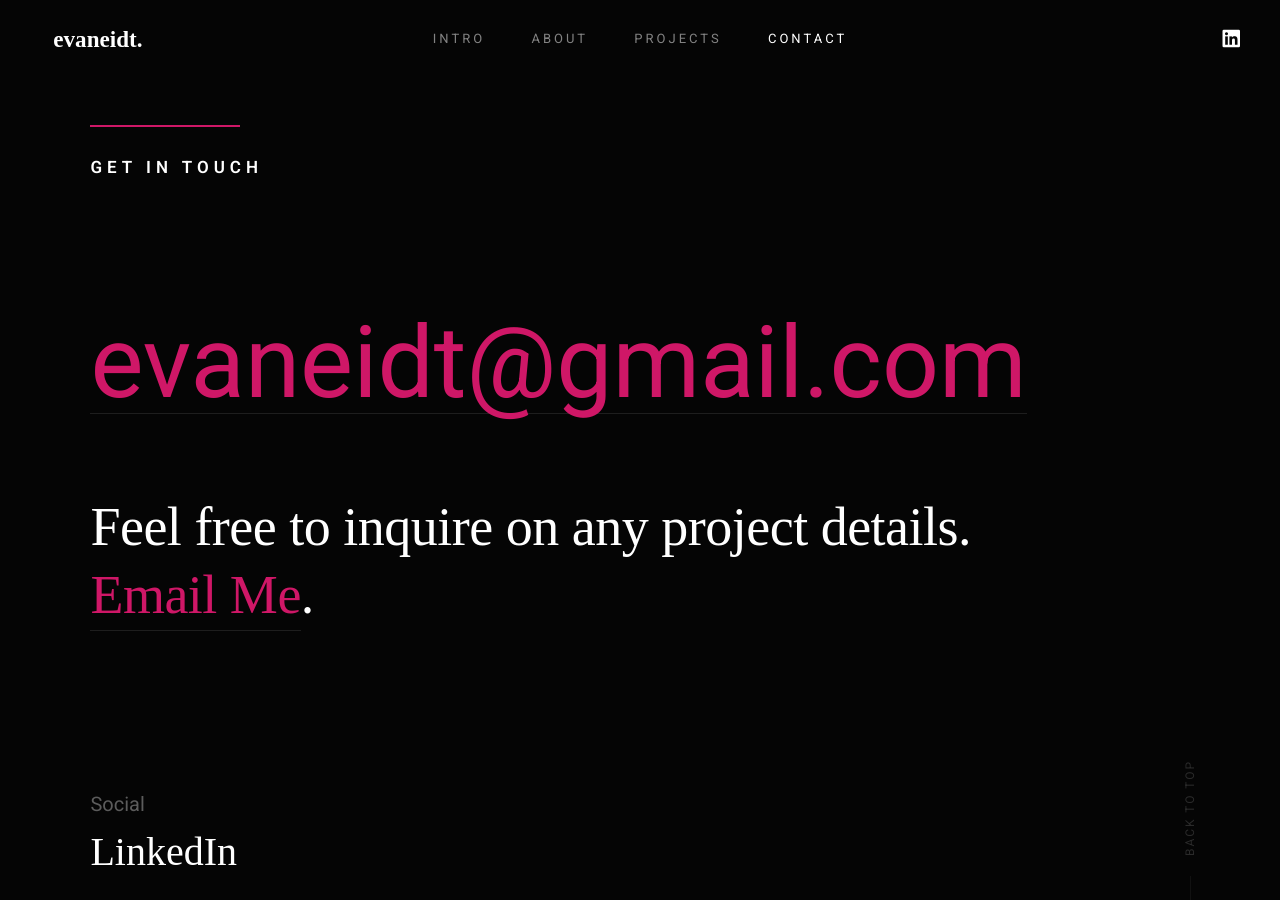
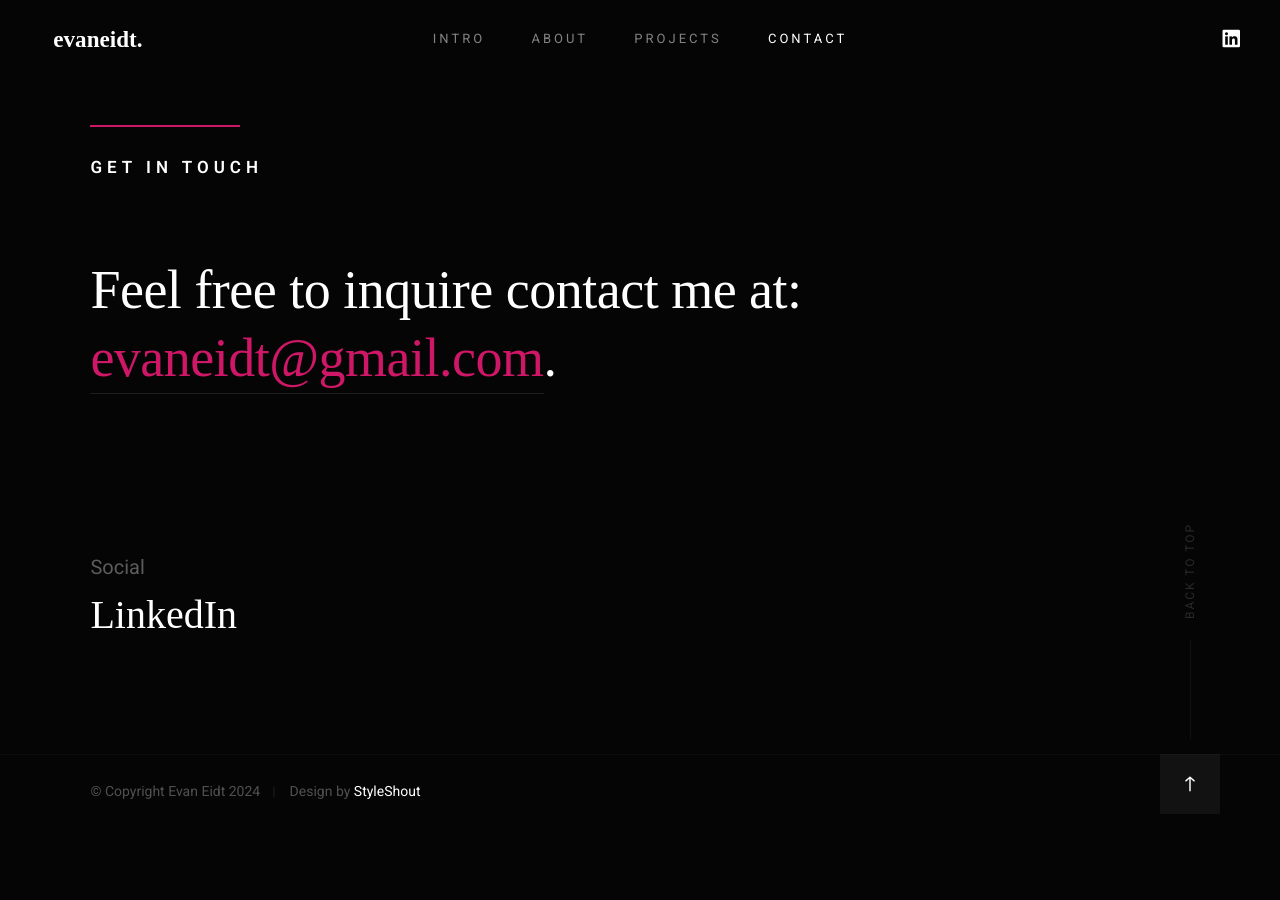
Before and after one commit to E-Eidt/e-eidt.github.io, a Jekyll site: the page index.html, which Jekyll copies as it is, in a window 1280 px wide and 900 px high, scrolled down 2311 px. Built offline with Jekyll 4.4.1, drawn with Linux system fonts in a browser that asks for light colours; some web fonts are replaced; after the commit the page ends 3182 px from its top, so only the background shows below that.

Commit message:
Update contact info

```diff
--- a/index.html
+++ b/index.html
@@ -345,13 +345,9 @@
 
         <div class="row contact-main" >
             <div class="column large-full">
-                <p class="contact-email">
-                    <a href="mailto:#0">evaneidt@gmail.com</a>
-                </p>
-
                 <p class="section-desc">
-                Feel free to inquire on any project details.
-                <a href="mailto:#0">Email Me</a>.
+                Feel free to inquire contact me at:
+                <a href="mailto:evaneidt@gmail.com">evaneidt@gmail.com</a>.
                 </p>
             </div>
         </div>
```
